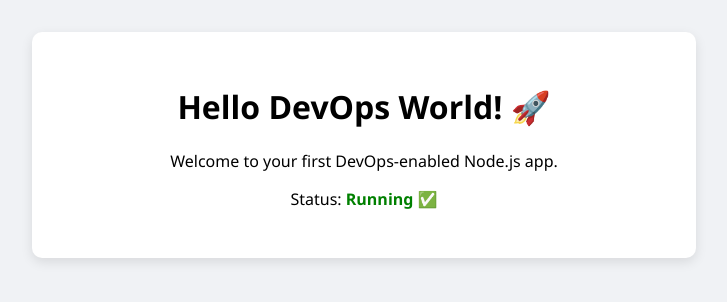
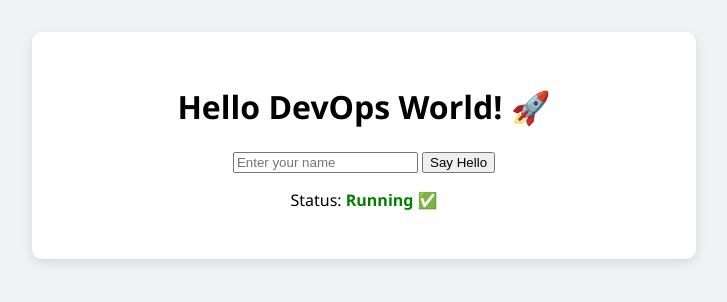
Before and after one commit to Mohdsami14/hello-devops-app, a website: page views/index.html in a window 1280 px wide. Shown: the whole page, without its empty margins (276-1003 px from the left). Drawn offline with Linux system fonts and the light colour scheme.

Commit message:
Add form with POST request

```diff
--- a/views/index.html
+++ b/views/index.html
@@ -8,7 +8,12 @@
 <body>
   <div class="container">
     <h1>Hello DevOps World! 🚀</h1>
-    <p>Welcome to your first DevOps-enabled Node.js app.</p>
+
+    <form action="/greet" method="POST">
+      <input type="text" name="username" placeholder="Enter your name" required />
+      <button type="submit">Say Hello</button>
+    </form>
+
     <p>Status: <span class="status">Running ✅</span></p>
   </div>
 </body>
```
Also changed, not shown: index.js (+11 -1 lines).
